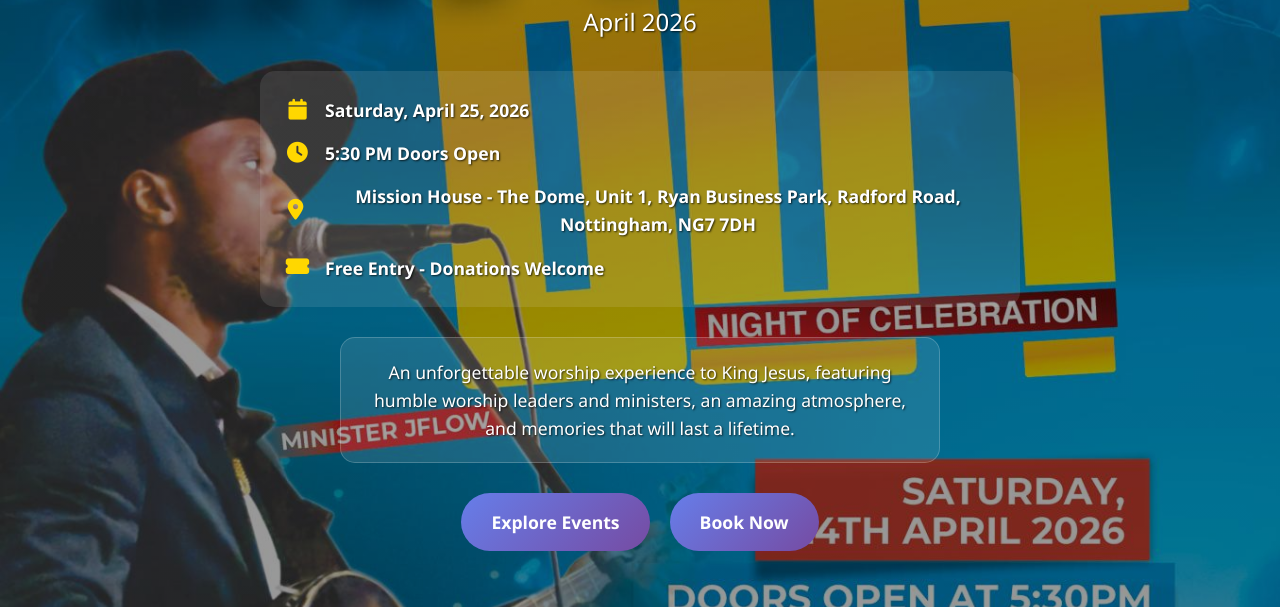
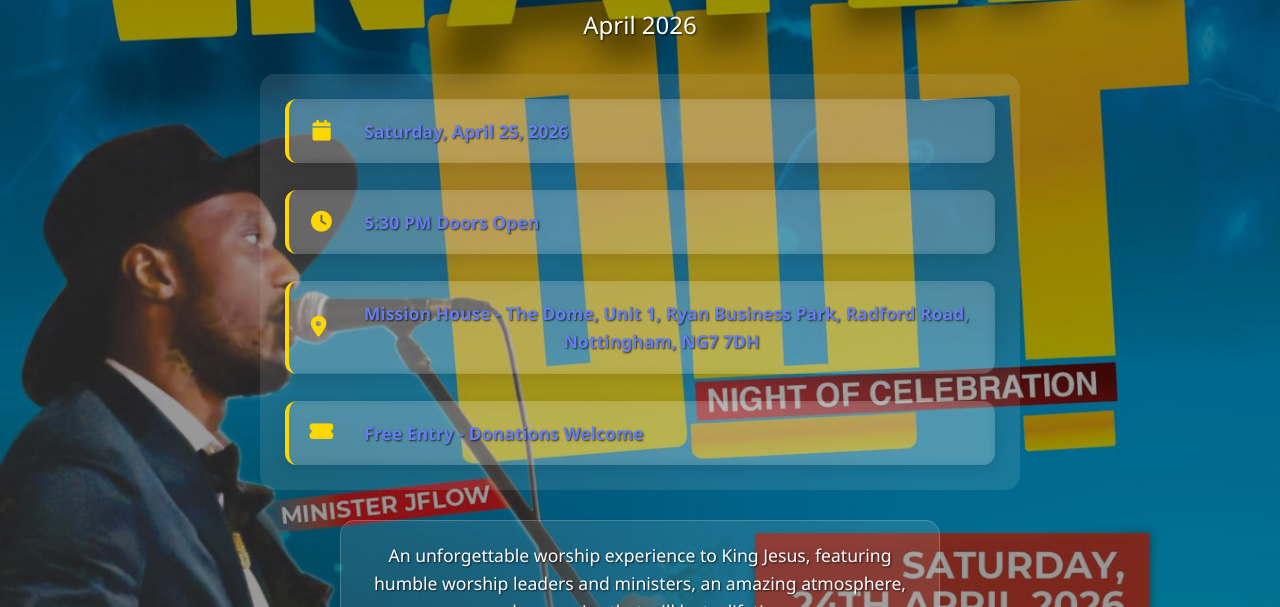
Before and after one commit to baypp6577/snatchout, a website: page public/index.html in a window 1280 px wide. Shown: the part 193-800 px from the top of the page. Drawn offline with Linux system fonts and the light colour scheme.

Commit message:
test detail-item

```diff
--- a/public/index.html
+++ b/public/index.html
@@ -5,6 +5,7 @@
     <meta name="viewport" content="width=device-width, initial-scale=1.0">
     <title>SnatchOut - Premier Event Management</title>
     <link href="https://cdnjs.cloudflare.com/ajax/libs/font-awesome/6.4.0/css/all.min.css" rel="stylesheet">
+    <link href="styles.css" rel="stylesheet">
     <style>
         * {
             margin: 0;
@@ -867,6 +868,12 @@
             setTimeout(calculateHeroHeight, 50);
             setTimeout(calculateHeroHeight, 200);
             setTimeout(calculateHeroHeight, 500);
+
+            // Set mobile background position
+            const hero = document.querySelector('.hero');
+            if (window.innerWidth <= 768 && hero) {
+                hero.style.backgroundPosition = '22px';
+            }
         });
 
         // Recalculate on window resize with debounce
--- a/public/styles.css
+++ b/public/styles.css
@@ -149,6 +149,24 @@ nav {
     align-items: center;
     gap: 15px;
     font-size: 1.1rem;
+    background: rgba(255, 255, 255, 0.15);
+    padding: 18px 20px;
+    border-radius: 12px;
+    margin-bottom: 12px;
+    border-left: 4px solid #ffd700;
+    box-shadow: 0 4px 15px rgba(0, 0, 0, 0.1);
+    transition: all 0.3s ease;
+    backdrop-filter: blur(5px);
+}
+
+.event-details-hero .detail-item:hover {
+    background: rgba(255, 255, 255, 0.25);
+    transform: translateY(-2px);
+    box-shadow: 0 6px 20px rgba(0, 0, 0, 0.15);
+}
+
+.event-details-hero .detail-item:last-child {
+    margin-bottom: 0;
 }
 
 .event-details-hero .detail-item i {
@@ -922,6 +940,7 @@ nav {
         height: auto;
         min-height: 100vh;
         padding: 40px 20px;
+        background-position: 22px;
     }
 
     .hero h1 {
```
